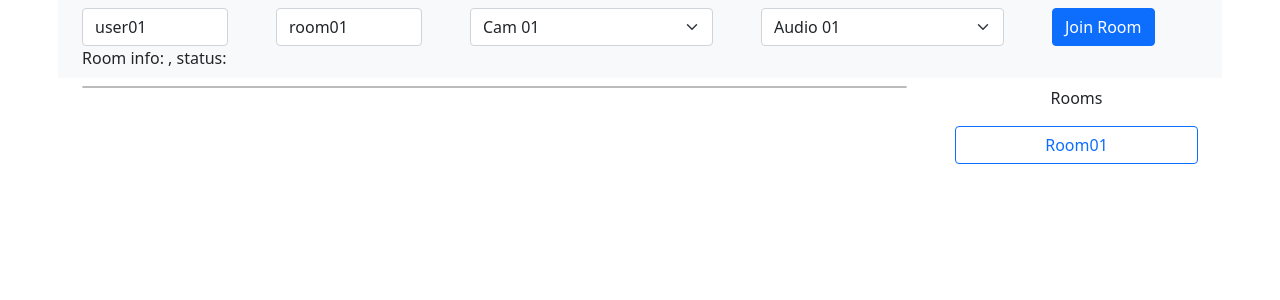
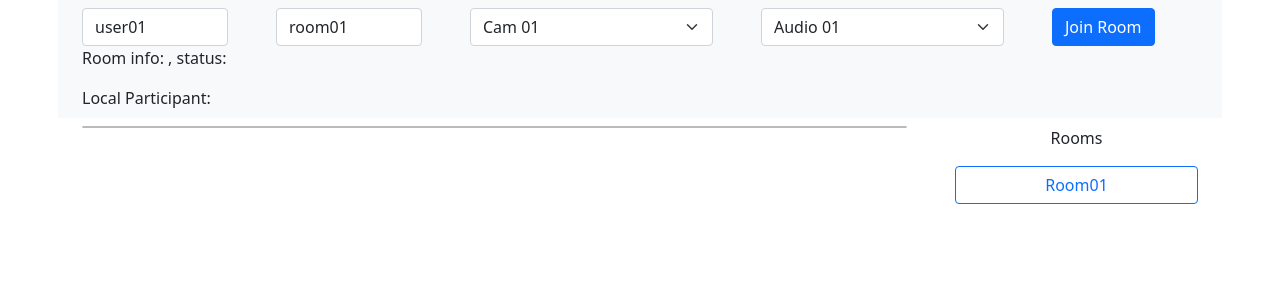
Before and after one commit to khoitnm/practice-twilio-full-flow, a React (Create React App) app in the folder pro-00-fe-simple/: page / in a window 1280 px wide. Shown: the top 300 px of the page. Built offline with nearby package versions, Linux system fonts and the light colour scheme; no server answers.

Commit message:
Print localParticipant.

```diff
--- a/pro-00-fe-simple/src/common/twilio/video/TwilioVideoClient.ts
+++ b/pro-00-fe-simple/src/common/twilio/video/TwilioVideoClient.ts
@@ -12,14 +12,6 @@ const twilioVideoClient = {
   joinVideoRoom: async (accessToken: string, roomUniqueName: string): Promise<Room> => {
     const room: Room = await Video.connect(accessToken, {name: roomUniqueName});
     return room;
-  },
-  listRooms: async (): Promise<Room[]> => {
-    // const authenticatedUser = authenticationService.validateAuthenticated();
-    // const videoRoom = await backendVideoClient.createRoom();
-    // const room: Room = await Video.connect(authenticatedUser.twilioAccessToken, {name: videoRoom.uniqueName});
-    // return room;
-    const room: Room[] = [];
-    return room;
-  },
+  }
 }
 export default twilioVideoClient;
--- a/pro-00-fe-simple/src/video/VideoRoomStarter.tsx
+++ b/pro-00-fe-simple/src/video/VideoRoomStarter.tsx
@@ -96,7 +96,8 @@ const VideoRoomStarter = (props: VideoRoomStarterProps): JSX.Element => {
 
       </div>
       <div className={'col-12'}>
-        Room info: {room?.sid}, status: {room?.state}
+        Room info: {room?.sid}, status: {room?.state} <p/>
+        Local Participant: {JSON.stringify(room?.localParticipant)}
       </div>
     </div>
   );
```
